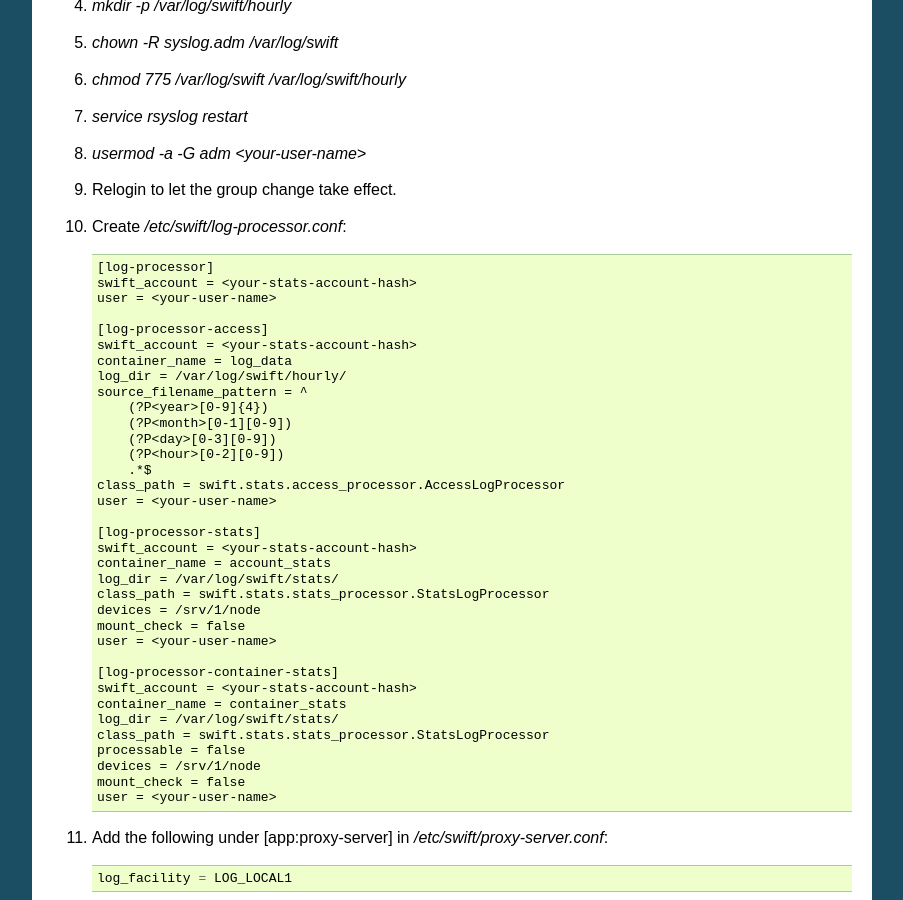
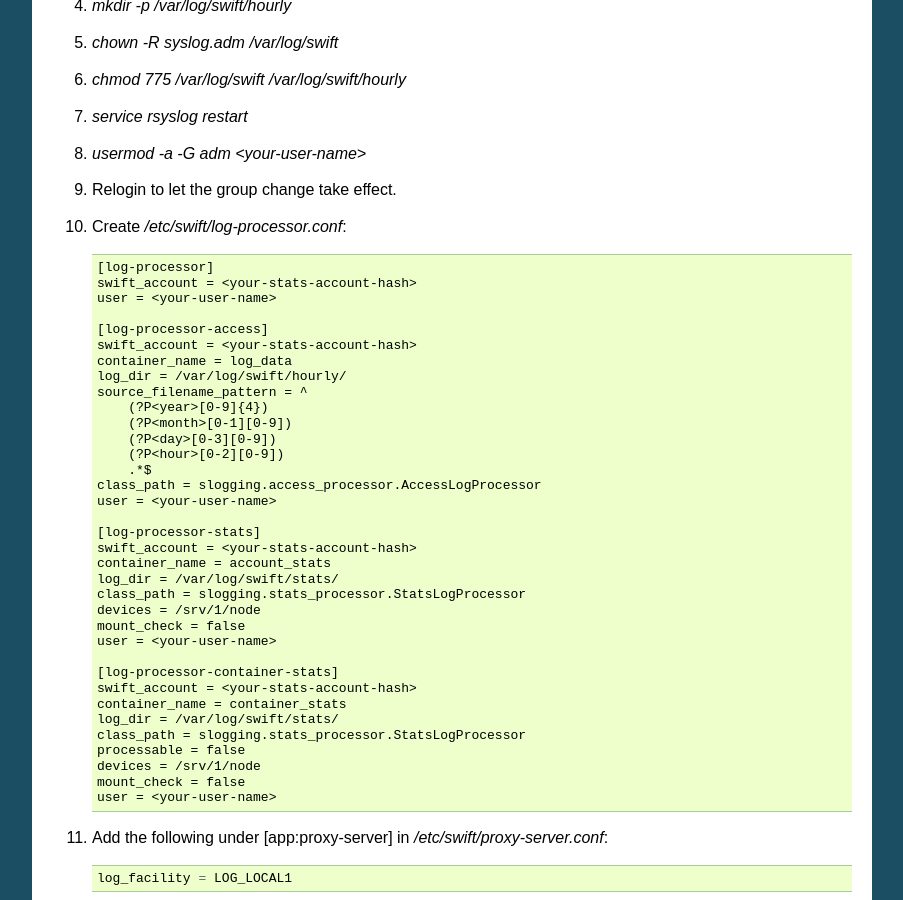
Before and after one commit to notmyname/slogging, a Sphinx documentation site: the page built from doc/source/overview_stats.rst, in a window 1280 px wide and 900 px high, scrolled down 1647 px. Shown: the whole window, without its empty margins (198-1101 px from the left). Built offline with Sphinx 7.4.7, drawn with Linux system fonts in a browser that asks for light colours.

Commit message:
updated docs to reflect packaging change
this closes github issue #21

```diff
--- a/doc/source/overview_stats.rst
+++ b/doc/source/overview_stats.rst
@@ -127,14 +127,14 @@ Running the stats system on SAIO
         (?P<day>[0-3][0-9])
         (?P<hour>[0-2][0-9])
         .*$
-    class_path = swift.stats.access_processor.AccessLogProcessor
+    class_path = slogging.access_processor.AccessLogProcessor
     user = <your-user-name>
 
     [log-processor-stats]
     swift_account = <your-stats-account-hash>
     container_name = account_stats
     log_dir = /var/log/swift/stats/
-    class_path = swift.stats.stats_processor.StatsLogProcessor
+    class_path = slogging.stats_processor.StatsLogProcessor
     devices = /srv/1/node
     mount_check = false
     user = <your-user-name>
@@ -143,7 +143,7 @@ Running the stats system on SAIO
     swift_account = <your-stats-account-hash>
     container_name = container_stats
     log_dir = /var/log/swift/stats/
-    class_path = swift.stats.stats_processor.StatsLogProcessor
+    class_path = slogging.stats_processor.StatsLogProcessor
     processable = false
     devices = /srv/1/node
     mount_check = false
```
